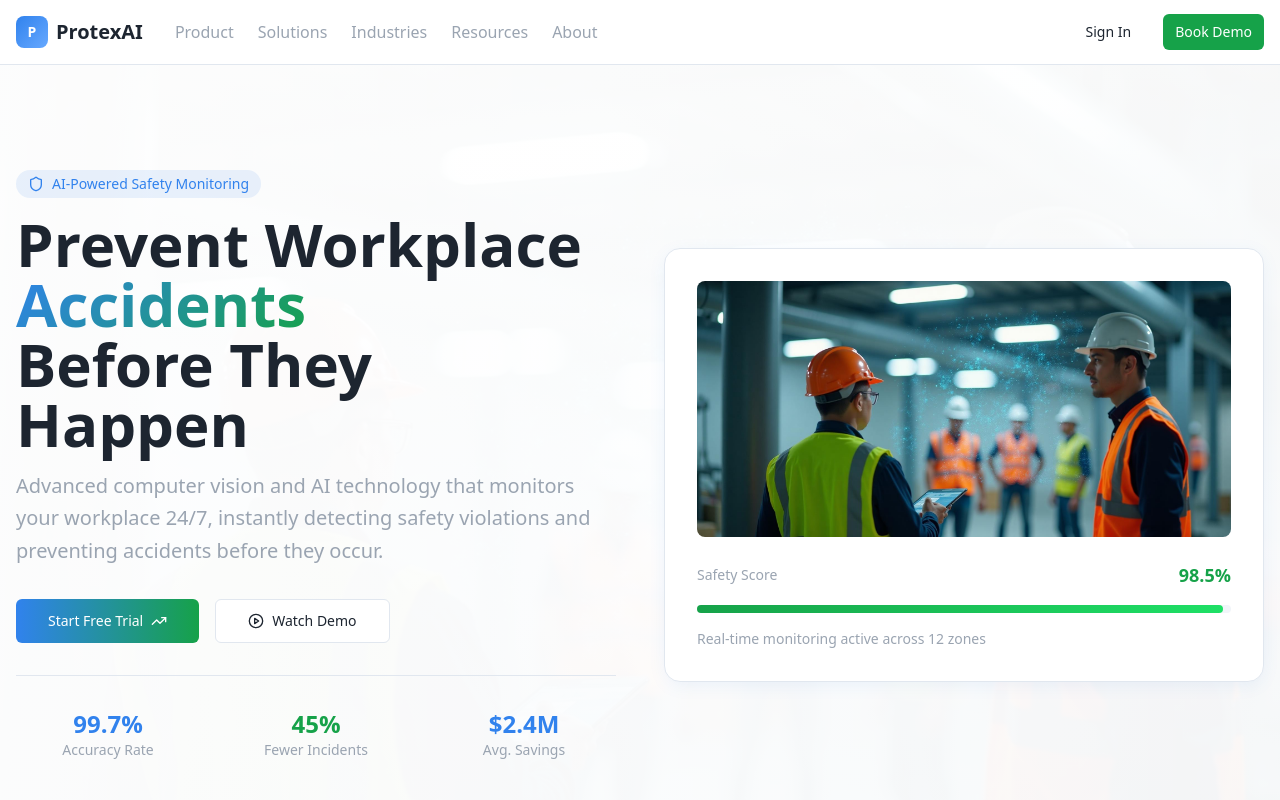
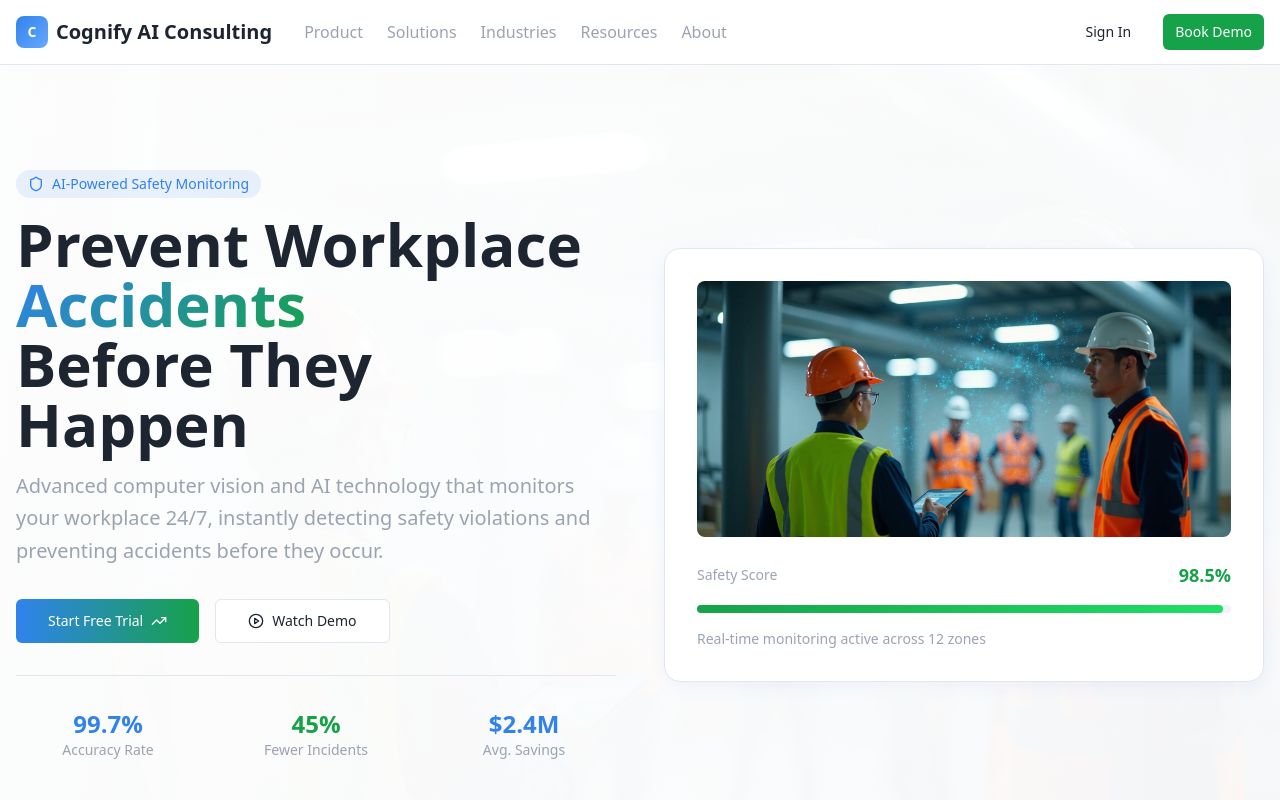
Before and after one commit to shekhawaty/safetyguard-ai-platform, a React (Vite) app: page / in a window 1280 px wide. Shown: the top 800 px of the page. Built offline with nearby package versions, Linux system fonts and the light colour scheme.

Commit message:
Refactor: Update company name
Update the company name from "ProtexAI" to "Cognify AI Consulting" across the project.

```diff
--- a/index.html
+++ b/index.html
@@ -3,12 +3,12 @@
   <head>
     <meta charset="UTF-8" />
     <meta name="viewport" content="width=device-width, initial-scale=1.0" />
-    <title>ProtexAI - AI-Powered Workplace Safety Monitoring</title>
+    <title>Cognify AI Consulting - AI-Powered Workplace Safety Monitoring</title>
     <meta name="description" content="Advanced AI computer vision technology that monitors workplace safety 24/7, preventing accidents and ensuring compliance across construction, manufacturing, and industrial facilities." />
-    <meta name="author" content="ProtexAI" />
+    <meta name="author" content="Cognify AI Consulting" />
     <meta name="keywords" content="workplace safety, AI monitoring, computer vision, safety compliance, accident prevention, PPE detection, industrial safety" />
 
-    <meta property="og:title" content="ProtexAI - AI-Powered Workplace Safety Monitoring" />
+    <meta property="og:title" content="Cognify AI Consulting - AI-Powered Workplace Safety Monitoring" />
     <meta property="og:description" content="Advanced AI computer vision technology that monitors workplace safety 24/7, preventing accidents and ensuring compliance across construction, manufacturing, and industrial facilities." />
     <meta property="og:type" content="website" />
     <meta property="og:image" content="https://lovable.dev/opengraph-image-p98pqg.png" />
--- a/src/components/Footer.tsx
+++ b/src/components/Footer.tsx
@@ -18,9 +18,9 @@ const Footer = () => {
           <div className="space-y-6">
             <div className="flex items-center space-x-2">
               <div className="w-8 h-8 bg-gradient-primary rounded-lg flex items-center justify-center">
-                <span className="text-primary-foreground font-bold text-sm">P</span>
+                <span className="text-primary-foreground font-bold text-sm">C</span>
               </div>
-              <span className="text-xl font-bold text-foreground">ProtexAI</span>
+              <span className="text-xl font-bold text-foreground">Cognify AI Consulting</span>
             </div>
             <p className="text-muted-foreground leading-relaxed">
               AI-powered workplace safety monitoring that prevents accidents before they happen.
@@ -83,7 +83,7 @@ const Footer = () => {
             <div className="space-y-3">
               <div className="flex items-center space-x-3">
                 <Mail className="w-4 h-4 text-muted-foreground" />
-                <span className="text-muted-foreground">sales@protexai.com</span>
+                <span className="text-muted-foreground">sales@cognifyai.com</span>
               </div>
               <div className="flex items-center space-x-3">
                 <Phone className="w-4 h-4 text-muted-foreground" />
@@ -101,7 +101,7 @@ const Footer = () => {
 
         <div className="flex flex-col md:flex-row justify-between items-center space-y-4 md:space-y-0">
           <div className="text-sm text-muted-foreground">
-            © 2024 ProtexAI. All rights reserved.
+            © 2024 Cognify AI Consulting. All rights reserved.
           </div>
           <nav className="flex space-x-6 text-sm">
             <a href="#privacy" className="text-muted-foreground hover:text-foreground transition-smooth">
--- a/src/components/Header.tsx
+++ b/src/components/Header.tsx
@@ -9,9 +9,9 @@ const Header = () => {
           <div className="flex items-center space-x-8">
             <div className="flex items-center space-x-2">
               <div className="w-8 h-8 bg-gradient-primary rounded-lg flex items-center justify-center">
-                <span className="text-primary-foreground font-bold text-sm">P</span>
+                <span className="text-primary-foreground font-bold text-sm">C</span>
               </div>
-              <span className="text-xl font-bold text-foreground">ProtexAI</span>
+              <span className="text-xl font-bold text-foreground">Cognify AI Consulting</span>
             </div>
 
             <nav className="hidden md:flex items-center space-x-6">
```
